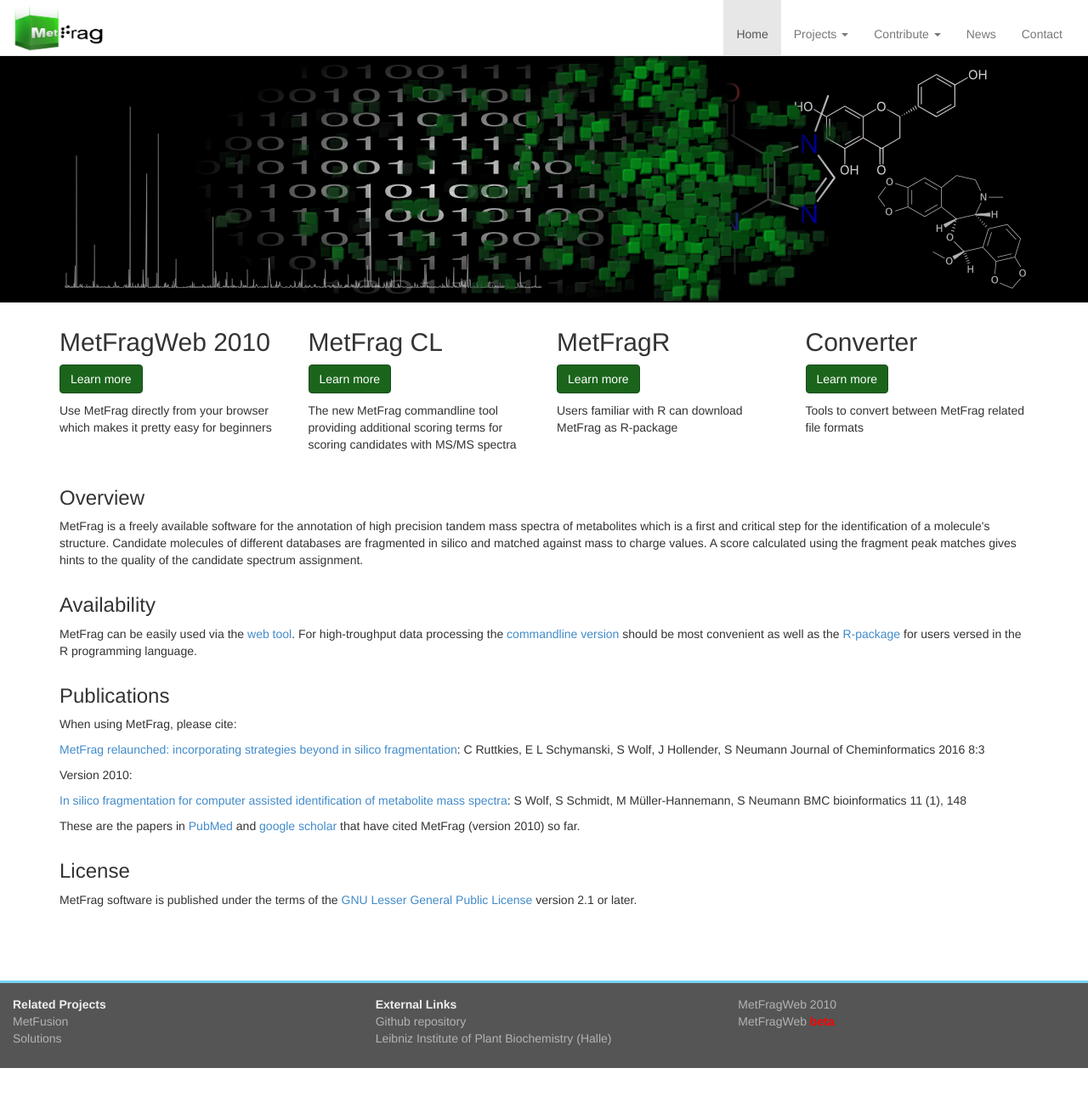
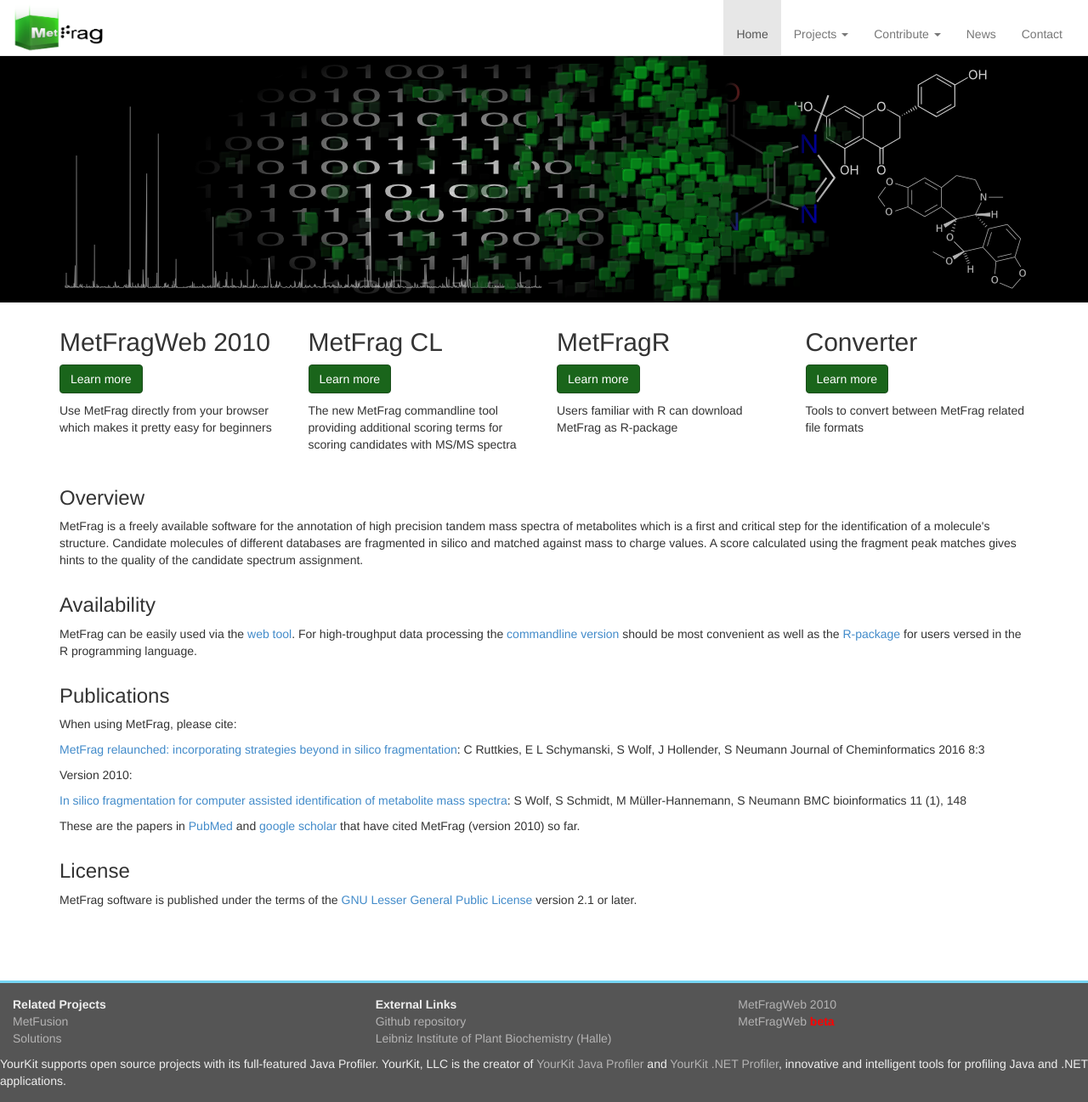
Before and after one commit to ipb-halle/MetFrag, a Jekyll site: the page built from index.html, in a window 1280 px wide. Shown: the whole page at 85% size. Built offline with Jekyll 4.4.1, drawn with Linux system fonts in a browser that asks for light colours; nearby versions of some CDN libraries; Markdown is read by kramdown in place of the engine named in the settings; before the commit the page ends 1257 px from its top, so only the background shows below that.

Commit message:
Update footer.html

```diff
--- a/_includes/footer.html
+++ b/_includes/footer.html
@@ -21,3 +21,9 @@
     </ul>
   </div>
 </div>
+<div class="row">
+YourKit supports open source projects with its full-featured Java Profiler.
+YourKit, LLC is the creator of <a href="https://www.yourkit.com/java/profiler/index.jsp">YourKit Java Profiler</a>
+and <a href="https://www.yourkit.com/.net/profiler/index.jsp">YourKit .NET Profiler</a>,
+innovative and intelligent tools for profiling Java and .NET applications.
+</div>
```
